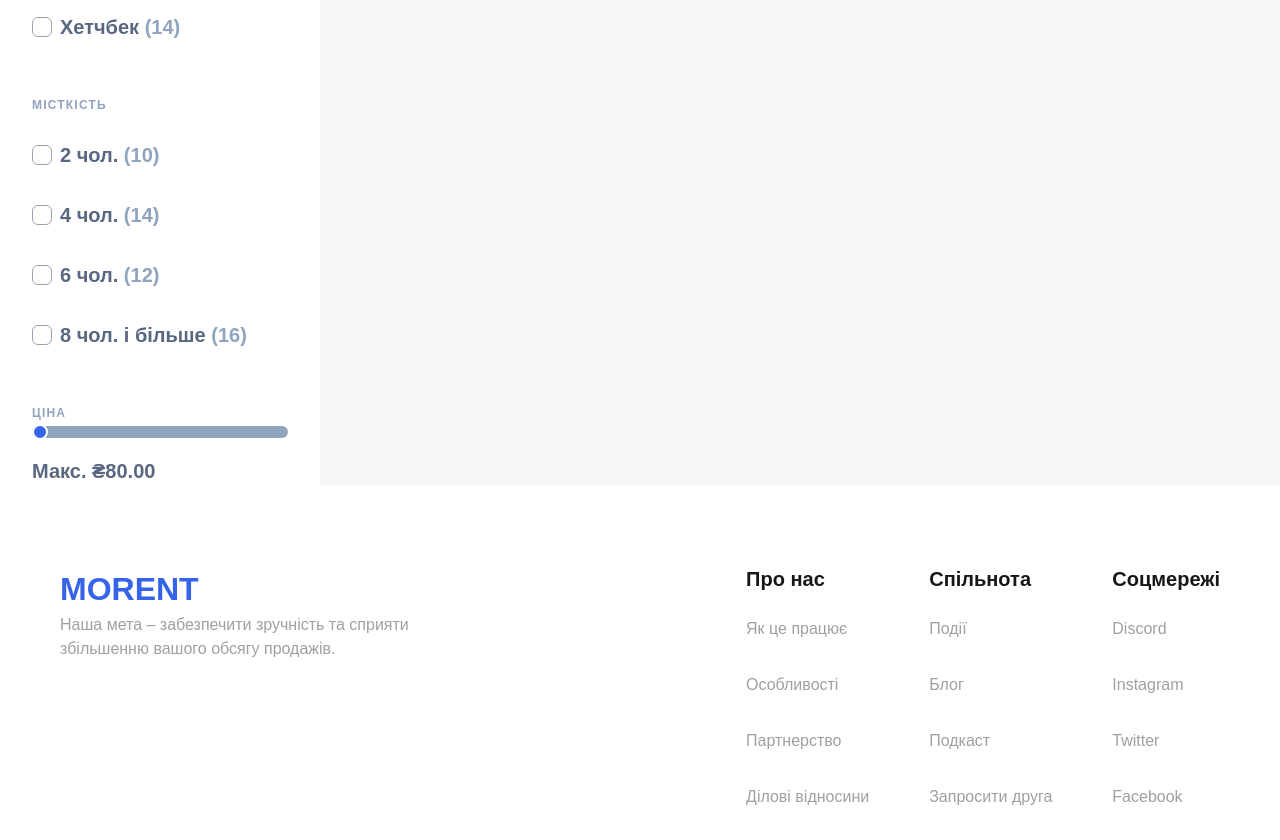
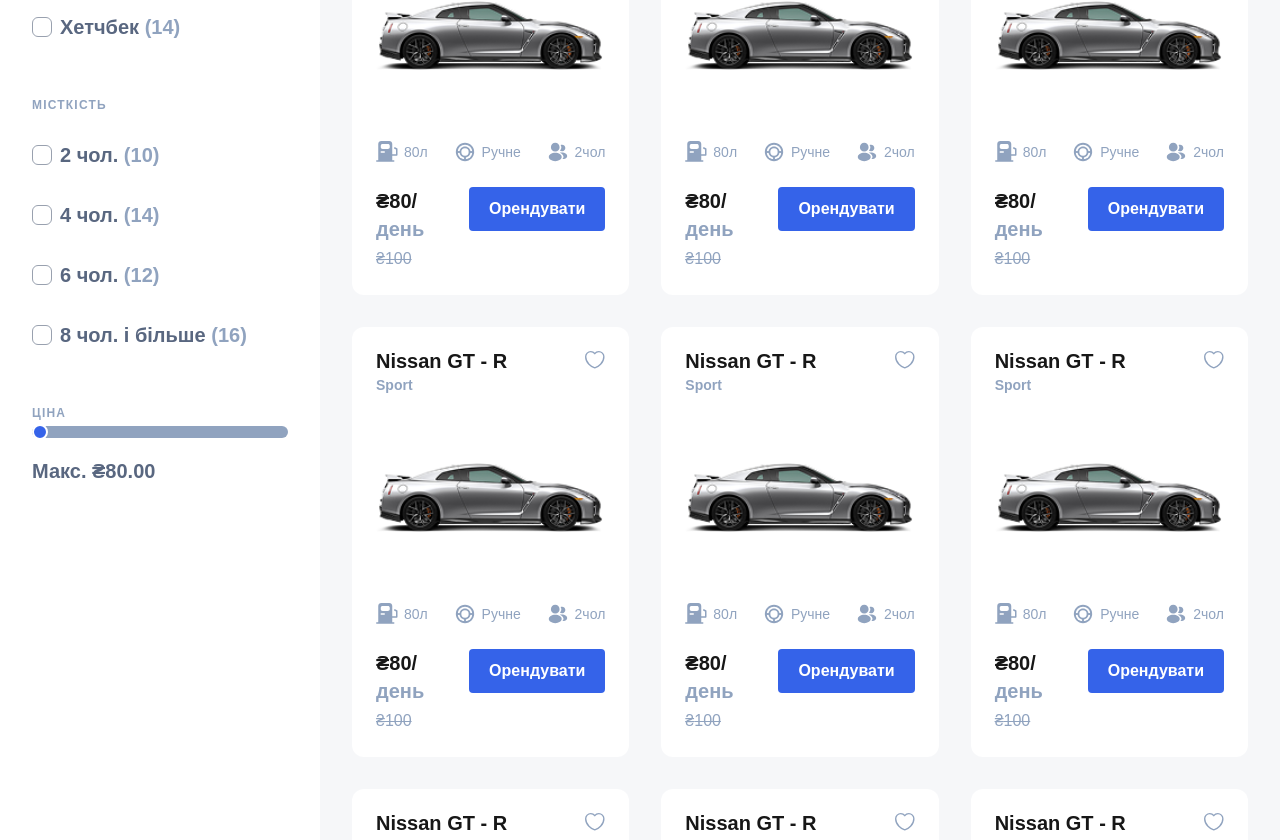
Before and after one commit to kostNai/morent-nextjs, a Next.js app: page /cars in a window 1280 px wide. Shown: the part 493-1333 px from the top of the page. Built offline with nearby package versions, Linux system fonts and the light colour scheme.

Commit message:
Added cars page

```diff
--- a/src/app/cars/page.tsx
+++ b/src/app/cars/page.tsx
@@ -1,10 +1,120 @@
+import CarCard from '@/components/carCard/CarCard'
 import CarsFilters from '@/components/carsFilters/CarsFilters'
+import SetCarLocationSection from '@/components/setCarLocationSection/SetCarLocationSection'
+import RentalBtn from '@/components/ui/RentalBtn'
 
 export default function CarsPage() {
     return (
-        <div className=''>
+        <div className='flex '>
             <CarsFilters />
-            <section></section>
+            <div className='pt-8 pb-16 px-8 flex-3/4'>
+                <SetCarLocationSection />
+                <section className='mt-9 flex gap-8 flex-wrap '>
+                    <CarCard
+                        title='Nissan GT - R'
+                        type='Sport'
+                        img='/images/car.png'
+                        fuelCapacity={80}
+                        controlType='Ручне'
+                        capacity='2'
+                        price={100}
+                        discount={20}
+                    />
+                    <CarCard
+                        title='Nissan GT - R'
+                        type='Sport'
+                        img='/images/car.png'
+                        fuelCapacity={80}
+                        controlType='Ручне'
+                        capacity='2'
+                        price={100}
+                        discount={20}
+                    />
+                    <CarCard
+                        title='Nissan GT - R'
+                        type='Sport'
+                        img='/images/car.png'
+                        fuelCapacity={80}
+                        controlType='Ручне'
+                        capacity='2'
+                        price={100}
+                        discount={20}
+                    />
+                    <CarCard
+                        title='Nissan GT - R'
+                        type='Sport'
+                        img='/images/car.png'
+                        fuelCapacity={80}
+                        controlType='Ручне'
+                        capacity='2'
+                        price={100}
+                        discount={20}
+                    />
+                    <CarCard
+                        title='Nissan GT - R'
+                        type='Sport'
+                        img='/images/car.png'
+                        fuelCapacity={80}
+                        controlType='Ручне'
+                        capacity='2'
+                        price={100}
+                        discount={20}
+                    />
+                    <CarCard
+                        title='Nissan GT - R'
+                        type='Sport'
+                        img='/images/car.png'
+                        fuelCapacity={80}
+                        controlType='Ручне'
+                        capacity='2'
+                        price={100}
+                        discount={20}
+                    />
+                    <CarCard
+                        title='Nissan GT - R'
+                        type='Sport'
+                        img='/images/car.png'
+                        fuelCapacity={80}
+                        controlType='Ручне'
+                        capacity='2'
+                        price={100}
+                        discount={20}
+                    />
+                    <CarCard
+                        title='Nissan GT - R'
+                        type='Sport'
+                        img='/images/car.png'
+                        fuelCapacity={80}
+                        controlType='Ручне'
+                        capacity='2'
+                        price={100}
+                        discount={20}
+                    />
+                    <CarCard
+                        title='Nissan GT - R'
+                        type='Sport'
+                        img='/images/car.png'
+                        fuelCapacity={80}
+                        controlType='Ручне'
+                        capacity='2'
+                        price={100}
+                        discount={20}
+                    />
+                    <CarCard
+                        title='Nissan GT - R'
+                        type='Sport'
+                        img='/images/car.png'
+                        fuelCapacity={80}
+                        controlType='Ручне'
+                        capacity='2'
+                        price={100}
+                        discount={20}
+                    />
+                </section>
+                <div className='w-full flex justify-center my-16'>
+                    <RentalBtn title='Показати більше авто' />
+                </div>
+            </div>
         </div>
     )
 }
--- a/src/app/page.tsx
+++ b/src/app/page.tsx
@@ -1,10 +1,9 @@
 import CarCard from '@/components/carCard/CarCard'
 import MainCarCard from '@/components/mainCarCard/MainCarCard'
-import SetCarLocation from '@/components/setCarLocation/SetCarLocation'
+import SetCarLocationSection from '@/components/setCarLocationSection/SetCarLocationSection'
 import RentalBtn from '@/components/ui/RentalBtn'
 import { carsData } from '@/data/mainCars'
 import Link from 'next/link'
-import { TbArrowsDownUp } from 'react-icons/tb'
 
 const carsInfo = carsData
 
@@ -30,13 +29,7 @@
                     bgColor='#54a6ff'
                 />
             </section>
-            <section className='flex items-center max-lg:flex-col max-lg:gap-4'>
-                <SetCarLocation title='Забрати:' bgDotColors='#3563E9' />
-                <button className='mx-11 w-fit h-fit p-[22px] bg-primary rounded-md shrink-0 cursor-pointer transition-opacity duration-300 hover:opacity-80'>
-                    <TbArrowsDownUp size={18} color='white' />
-                </button>
-                <SetCarLocation title='Залишити:' bgDotColors='#54A6FF' />
-            </section>
+            <SetCarLocationSection />
             <section className='pb-[57px]'>
                 <div className='pt-12  px-5 w-full flex justify-between'>
                     <p className='text-text-secondary-light font-semibold'>
--- a/src/components/carCard/CarCard.tsx
+++ b/src/components/carCard/CarCard.tsx
@@ -23,7 +23,7 @@
     discount,
 }: Props) {
     return (
-        <article className='flex-[23%] min-w-60 bg-white p-6 rounded-xl max-sm:p-4'>
+        <article className='flex-[23%] min-w-60 max-w-[375px] bg-white p-6 rounded-xl max-sm:p-4'>
             <div>
                 <div className='flex justify-between items-start'>
                     <div className='flex flex-col gap-1'>
--- /dev/null
+++ b/src/components/setCarLocationSection/SetCarLocationSection.tsx
@@ -0,0 +1,14 @@
+import SetCarLocation from '@/components/setCarLocation/SetCarLocation'
+import { TbArrowsDownUp } from 'react-icons/tb'
+
+export default function SetCarLocationSection() {
+    return (
+        <section className=' flex items-center max-lg:flex-col max-lg:gap-4'>
+            <SetCarLocation title='Забрати:' bgDotColors='#3563E9' />
+            <button className='mx-11 w-fit h-fit p-[22px] bg-primary rounded-md shrink-0 cursor-pointer transition-opacity duration-300 hover:opacity-80'>
+                <TbArrowsDownUp size={18} color='white' />
+            </button>
+            <SetCarLocation title='Залишити:' bgDotColors='#54A6FF' />
+        </section>
+    )
+}
```
